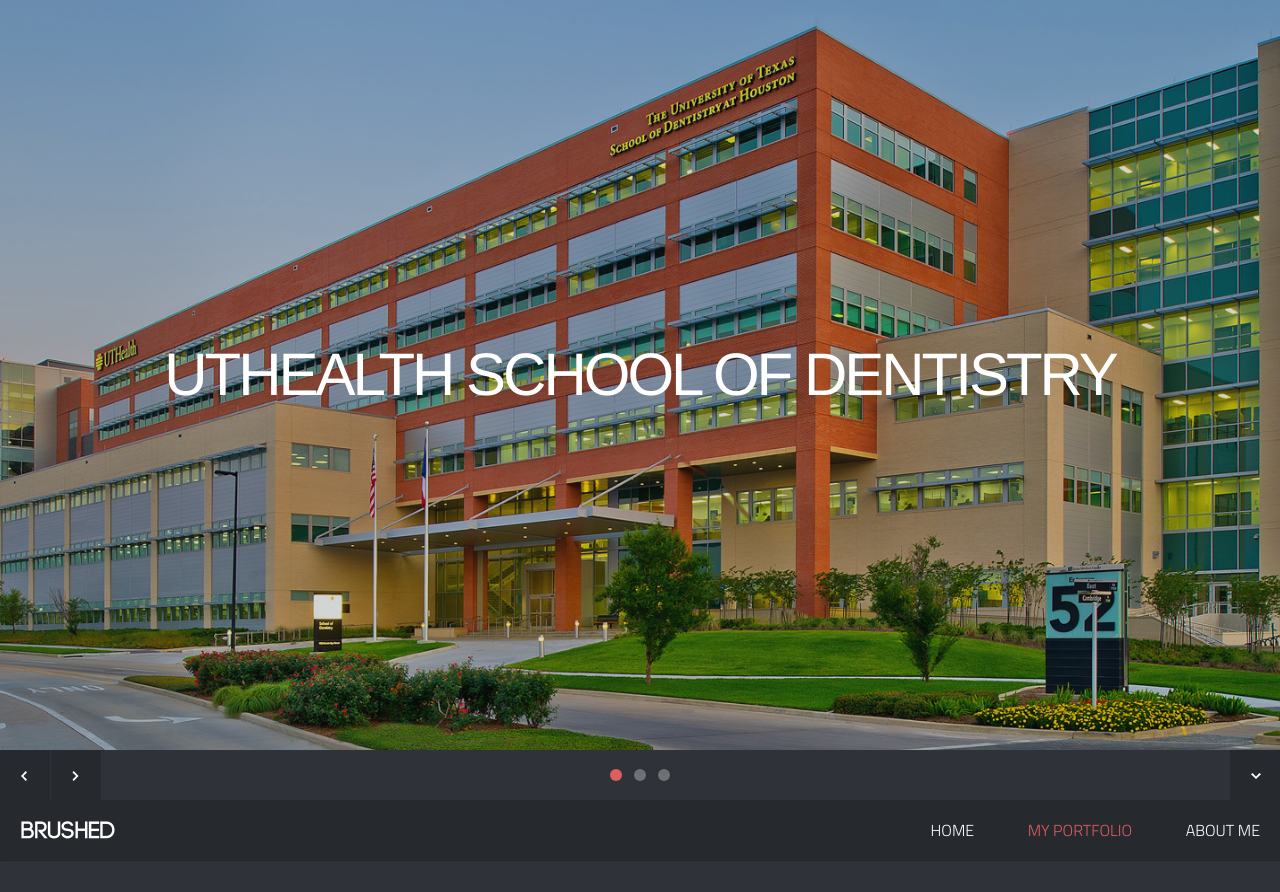
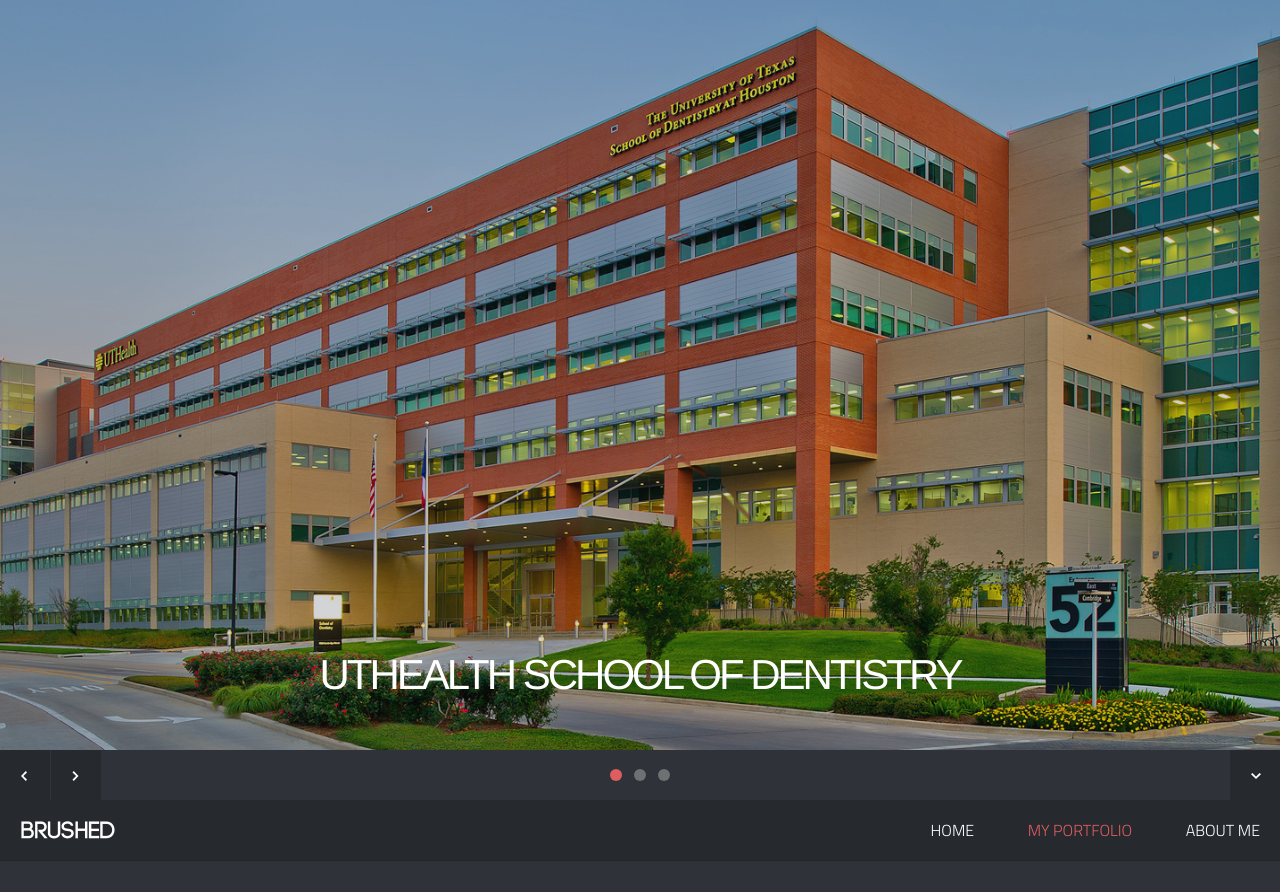
Before and after one commit to hannguyenutsd/hannguyenutsd.github.com, a PHP site: page / in a window 1280 px wide. Shown: the top 892 px of the page. Run offline with PHP 8.4, Linux system fonts and the light colour scheme.

Commit message:
Change the text of slider

```diff
--- a/css/main.css
+++ b/css/main.css
@@ -309,29 +309,41 @@
 
 #home-slider .slider-text {
 	position: absolute;
-	left: 50%;
-	top: 50%;
-	margin: -150px 0 0 -585px;
-	width: 1170px;
-	height: 250px;
+	width: 100%;
+	/* left: 50%; */
+	/* top: 50%; */
+	/* margin: -150px 0 0 -585px; */
+	/* width: 1170px; */
+	/* height: 250px; */
 	text-align: center;
 	z-index: 2;
 }
 
 #home-slider #slidecaption {
 	width: 100%;
-	line-height: 250px;
+	line-height: 100px;
 	margin: 0;
 	text-align: center;
 	text-shadow: none;
+	bottom: 75px;
+    position: fixed;
 }
 
 #home-slider .slide-content {
-	font-size: 60px;
+	font-size: 3em;
 	color: #FFFFFF;
 	letter-spacing: -3px;
 	text-transform: uppercase;
+	word-wrap: break-word;
 }
+
+/* .title-center {
+	top: 50%;
+}
+
+.title-near-top {
+	top: 25%;
+} */
 
 #home-slider .control-nav {
 	position: absolute;
--- a/js/main.js
+++ b/js/main.js
@@ -77,8 +77,8 @@
 		thumb_links				:	0,			// Individual thumb links for each slide
 		thumbnail_navigation    :   0,			// Thumbnail navigation
 		slides 					:  	[			// Slideshow Images
-											{image : 'img/slider-images/image01.jpg', title : '<div class="slide-content">UTHealth School of Dentistry</div>', thumb : '', url : ''},
-											{image : 'img/slider-images/class3.jpg', title : '<div class="slide-content">Class of 2020</div>', thumb : '', url : ''},
+											{image : 'img/slider-images/image01.jpg', title : '<div class="slide-content title-center">UTHealth School of Dentistry</div>', thumb : '', url : ''},
+											{image : 'img/slider-images/class3.jpg', title : '<div class="slide-content title-near-top">Class of 2020</div>', thumb : '', url : ''},
 											{image : 'img/slider-images/dental-care-2.jpg', title : '<div class="slide-content">Brushed</div>', thumb : '', url : ''}
 											// {image : 'img/slider-images/image04.jpg', title : '<div class="slide-content">Brushed</div>', thumb : '', url : ''}
 									],
```
